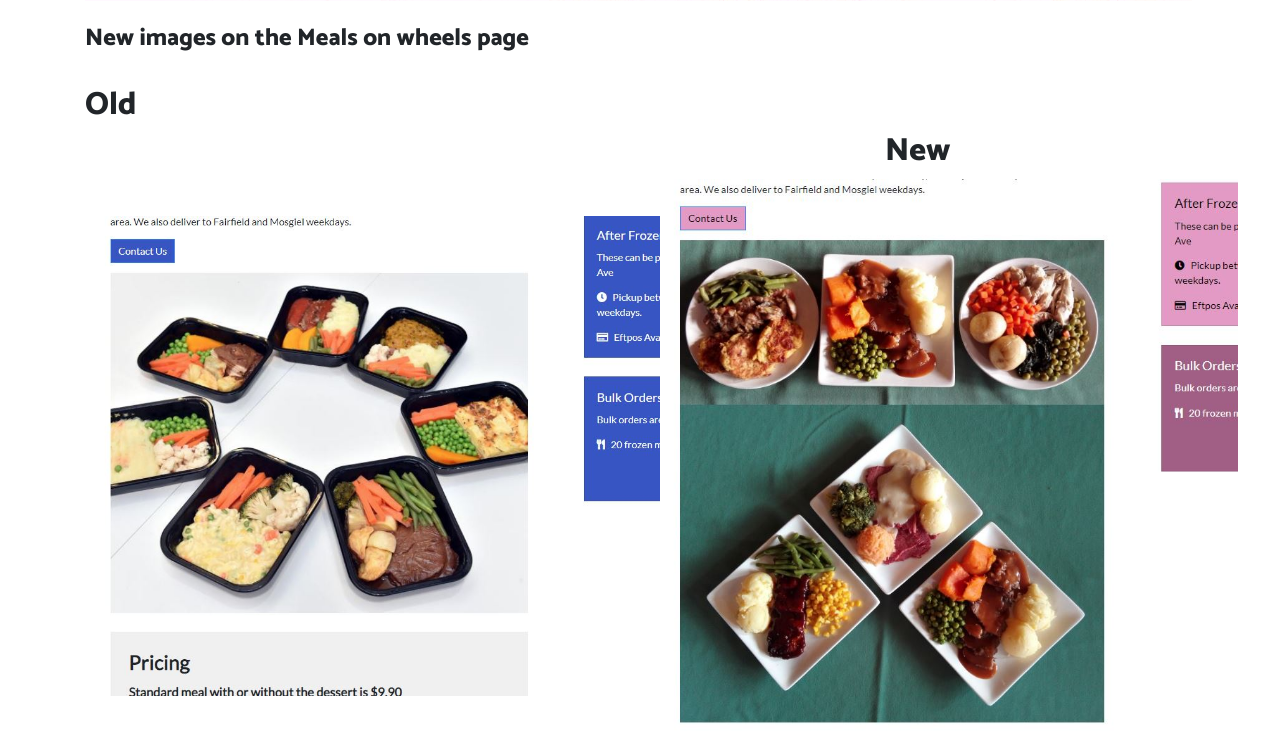
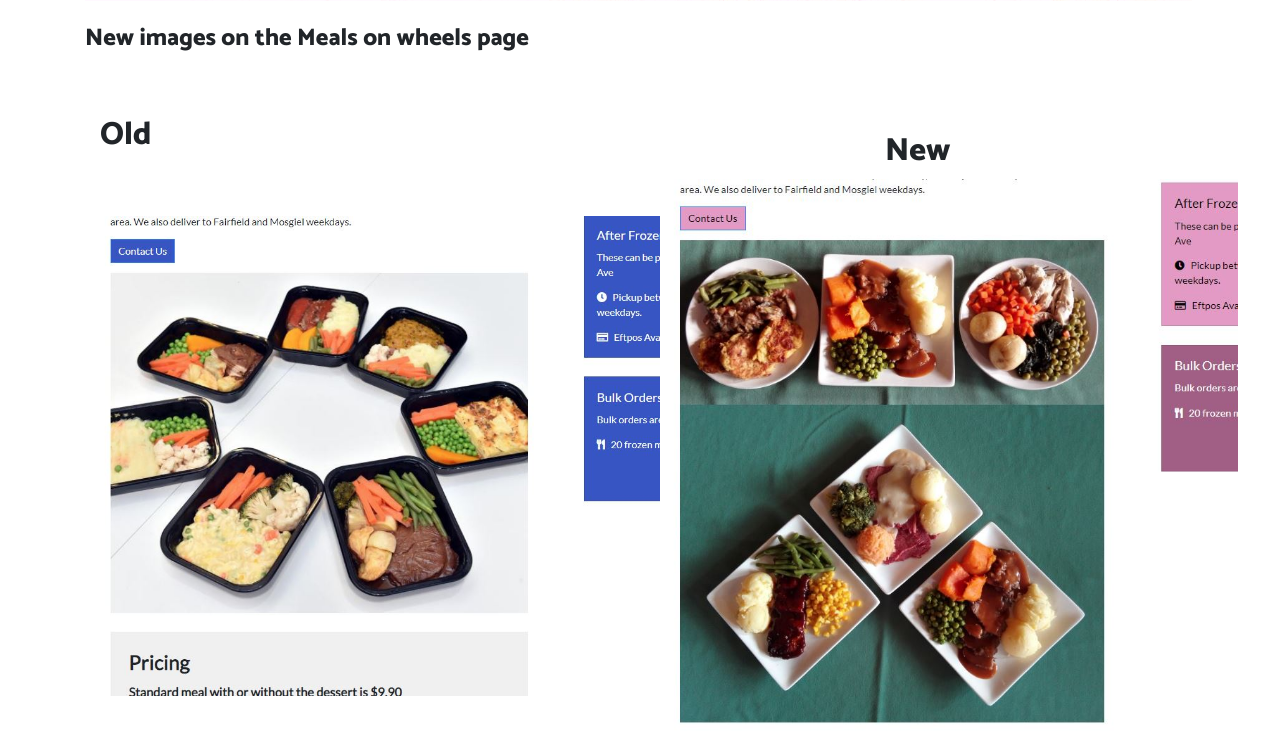
Before and after one commit to chasmccammon/Portfolio2, a website: page index.html in a window 1280 px wide. Shown: the part 4200-4933 px from the top of the page. Drawn offline with Linux system fonts and the light colour scheme.

Commit message:
adding Content

```diff
--- a/index.html
+++ b/index.html
@@ -140,7 +140,7 @@
             <h4>New images on the Meals on wheels page</h4>
             <div style="width:1200px">
               <br>
-              <h2>Old</h2><h2 style="position:relative; left:800px;">New</h2>
+              <h2 style="position:relative; left:15px;top:30px;">Old</h2><h2 style="position:relative; left:800px;">New</h2>
               <img src="img/oldMOW.JPG" style="width:575px;">  <img src="img/newMOW.JPG" style="width:575px;">
             </div>
             </div>
```
